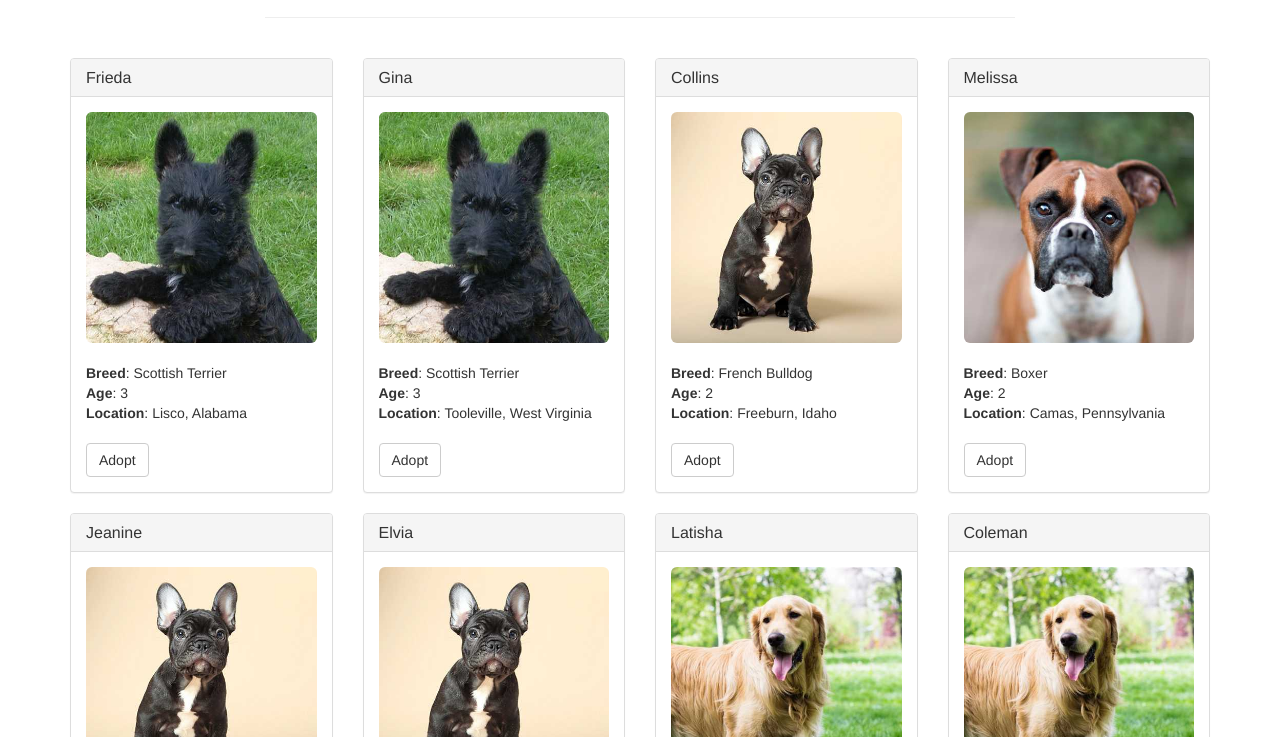
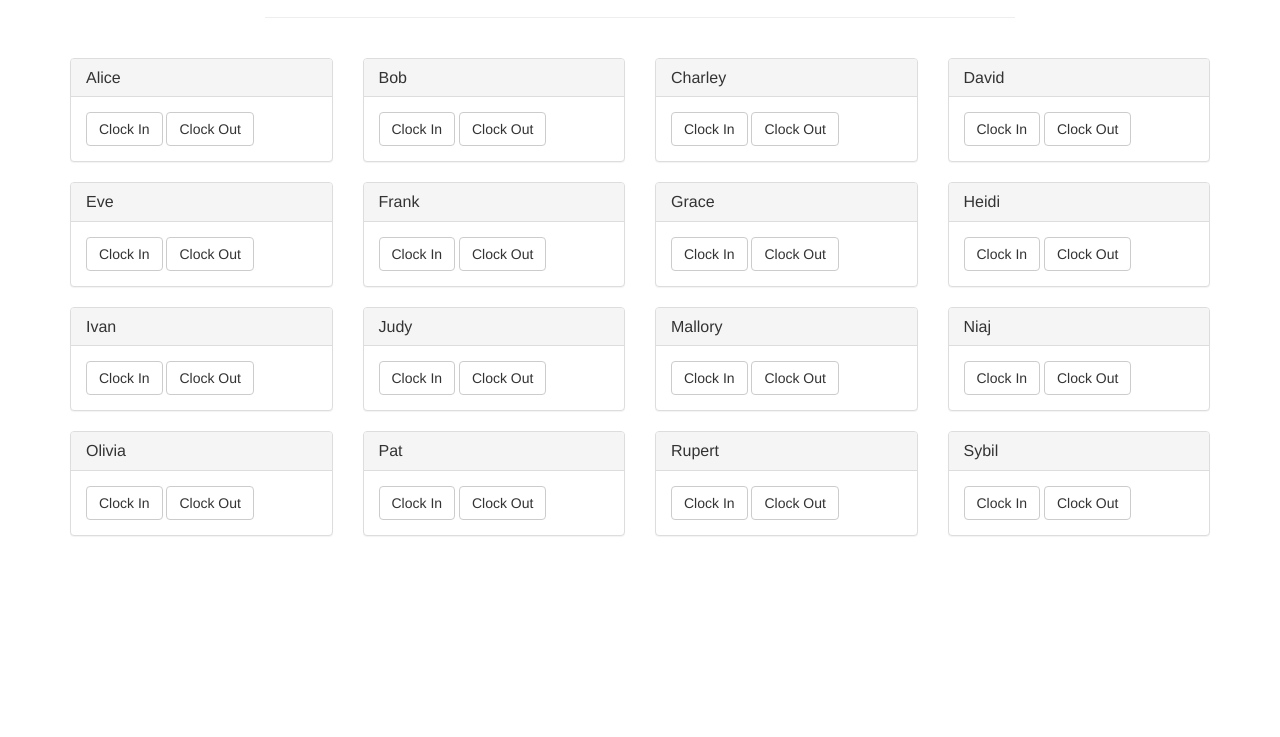
Before and after one commit to Eziohao/Pet, a website: page src/index.html in a window 1280 px wide. Shown: the part 63-800 px from the top of the page. Drawn offline with nearby package versions, Linux system fonts and the light colour scheme; files whose address does not match are found by name.

Commit message:
Add files via upload

```diff
--- a/src/index.html
+++ b/src/index.html
@@ -39,12 +39,15 @@
             <h3 class="panel-title">Scrappy</h3>
           </div>
           <div class="panel-body">
+            <!--
             <img alt="140x140" data-src="holder.js/140x140" class="img-rounded img-center" style="width: 100%;" src="https://animalso.com/wp-content/uploads/2017/01/Golden-Retriever_6.jpg" data-holder-rendered="true">
             <br/><br/>
-            <strong>Breed</strong>: <span class="pet-breed">Golden Retriever</span><br/>
+            <strong></strong>: <span class="pet-breed">Golden Retriever</span><br/>
             <strong>Age</strong>: <span class="pet-age">3</span><br/>
             <strong>Location</strong>: <span class="pet-location">Warren, MI</span><br/><br/>
-            <button class="btn btn-default btn-adopt" type="button" data-id="0">Adopt</button>
+            -->
+            <button class="btn btn-default btn-adopt" type="button" data-id="0">Clock In</button>
+            <button class="btn btn-default btn-adopt" type="button" data-id="1">Clock Out</button>
           </div>
         </div>
       </div>
--- a/src/pets.json
+++ b/src/pets.json
@@ -1,130 +1,66 @@
 [
   {
     "id": 0,
-    "name": "Frieda",
-    "picture": "images/scottish-terrier.jpeg",
-    "age": 3,
-    "breed": "Scottish Terrier",
-    "location": "Lisco, Alabama"
+    "name": "Alice"
   },
   {
     "id": 1,
-    "name": "Gina",
-    "picture": "images/scottish-terrier.jpeg",
-    "age": 3,
-    "breed": "Scottish Terrier",
-    "location": "Tooleville, West Virginia"
+    "name": "Bob"
   },
   {
     "id": 2,
-    "name": "Collins",
-    "picture": "images/french-bulldog.jpeg",
-    "age": 2,
-    "breed": "French Bulldog",
-    "location": "Freeburn, Idaho"
+    "name": "Charley"
   },
   {
     "id": 3,
-    "name": "Melissa",
-    "picture": "images/boxer.jpeg",
-    "age": 2,
-    "breed": "Boxer",
-    "location": "Camas, Pennsylvania"
+    "name": "David"
   },
   {
     "id": 4,
-    "name": "Jeanine",
-    "picture": "images/french-bulldog.jpeg",
-    "age": 2,
-    "breed": "French Bulldog",
-    "location": "Gerber, South Dakota"
+    "name": "Eve"
   },
   {
     "id": 5,
-    "name": "Elvia",
-    "picture": "images/french-bulldog.jpeg",
-    "age": 3,
-    "breed": "French Bulldog",
-    "location": "Innsbrook, Illinois"
+    "name": "Frank"
   },
   {
     "id": 6,
-    "name": "Latisha",
-    "picture": "images/golden-retriever.jpeg",
-    "age": 3,
-    "breed": "Golden Retriever",
-    "location": "Soudan, Louisiana"
+    "name": "Grace"
   },
   {
     "id": 7,
-    "name": "Coleman",
-    "picture": "images/golden-retriever.jpeg",
-    "age": 3,
-    "breed": "Golden Retriever",
-    "location": "Jacksonwald, Palau"
+    "name": "Heidi"
   },
   {
     "id": 8,
-    "name": "Nichole",
-    "picture": "images/french-bulldog.jpeg",
-    "age": 2,
-    "breed": "French Bulldog",
-    "location": "Honolulu, Hawaii"
+    "name": "Ivan"
   },
   {
     "id": 9,
-    "name": "Fran",
-    "picture": "images/boxer.jpeg",
-    "age": 3,
-    "breed": "Boxer",
-    "location": "Matheny, Utah"
+    "name": "Judy"
   },
   {
     "id": 10,
-    "name": "Leonor",
-    "picture": "images/boxer.jpeg",
-    "age": 2,
-    "breed": "Boxer",
-    "location": "Tyhee, Indiana"
+    "name": "Mallory"
   },
   {
     "id": 11,
-    "name": "Dean",
-    "picture": "images/scottish-terrier.jpeg",
-    "age": 3,
-    "breed": "Scottish Terrier",
-    "location": "Windsor, Montana"
+    "name": "Niaj"
   },
   {
     "id": 12,
-    "name": "Stevenson",
-    "picture": "images/french-bulldog.jpeg",
-    "age": 3,
-    "breed": "French Bulldog",
-    "location": "Kingstowne, Nevada"
+    "name": "Olivia"
   },
   {
     "id": 13,
-    "name": "Kristina",
-    "picture": "images/golden-retriever.jpeg",
-    "age": 4,
-    "breed": "Golden Retriever",
-    "location": "Sultana, Massachusetts"
+    "name": "Pat"
   },
   {
     "id": 14,
-    "name": "Ethel",
-    "picture": "images/golden-retriever.jpeg",
-    "age": 2,
-    "breed": "Golden Retriever",
-    "location": "Broadlands, Oregon"
+    "name": "Rupert"
   },
   {
     "id": 15,
-    "name": "Terry",
-    "picture": "images/golden-retriever.jpeg",
-    "age": 2,
-    "breed": "Golden Retriever",
-    "location": "Dawn, Wisconsin"
+    "name": "Sybil"
   }
 ]
```
